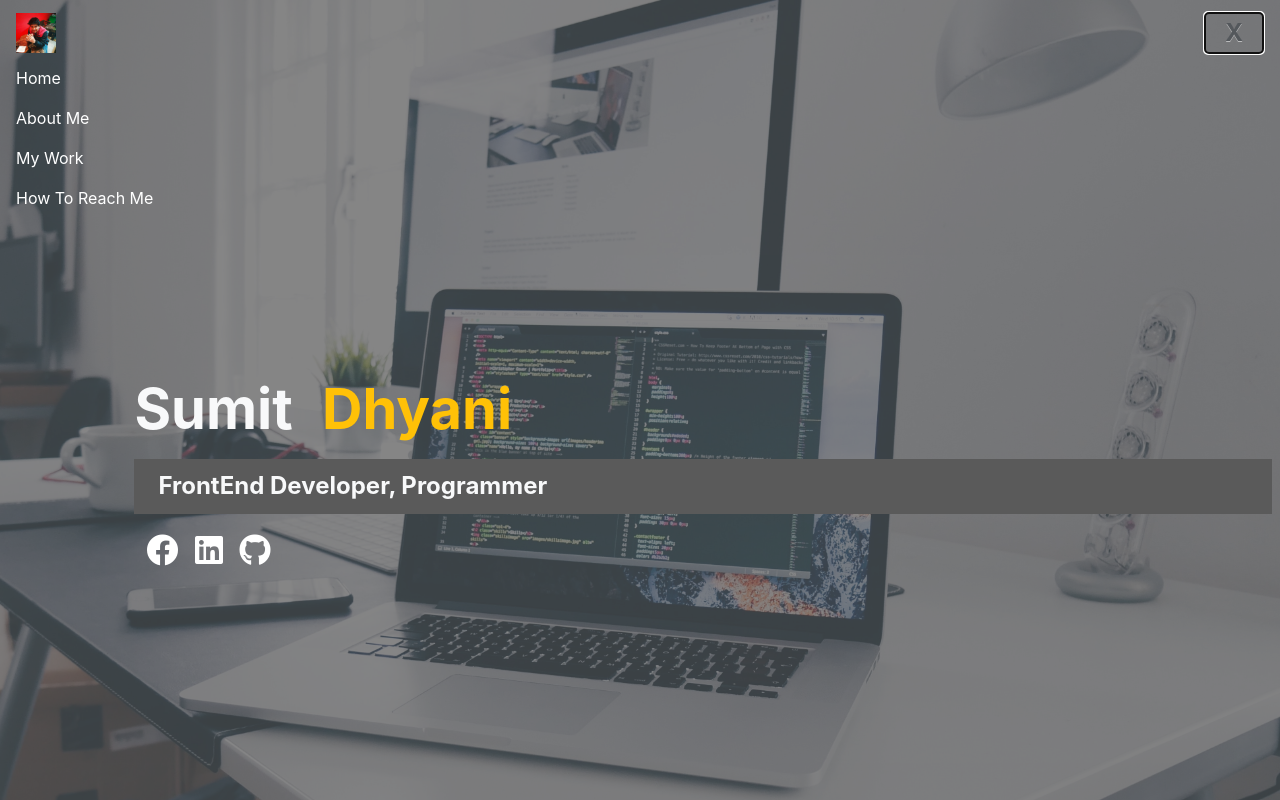
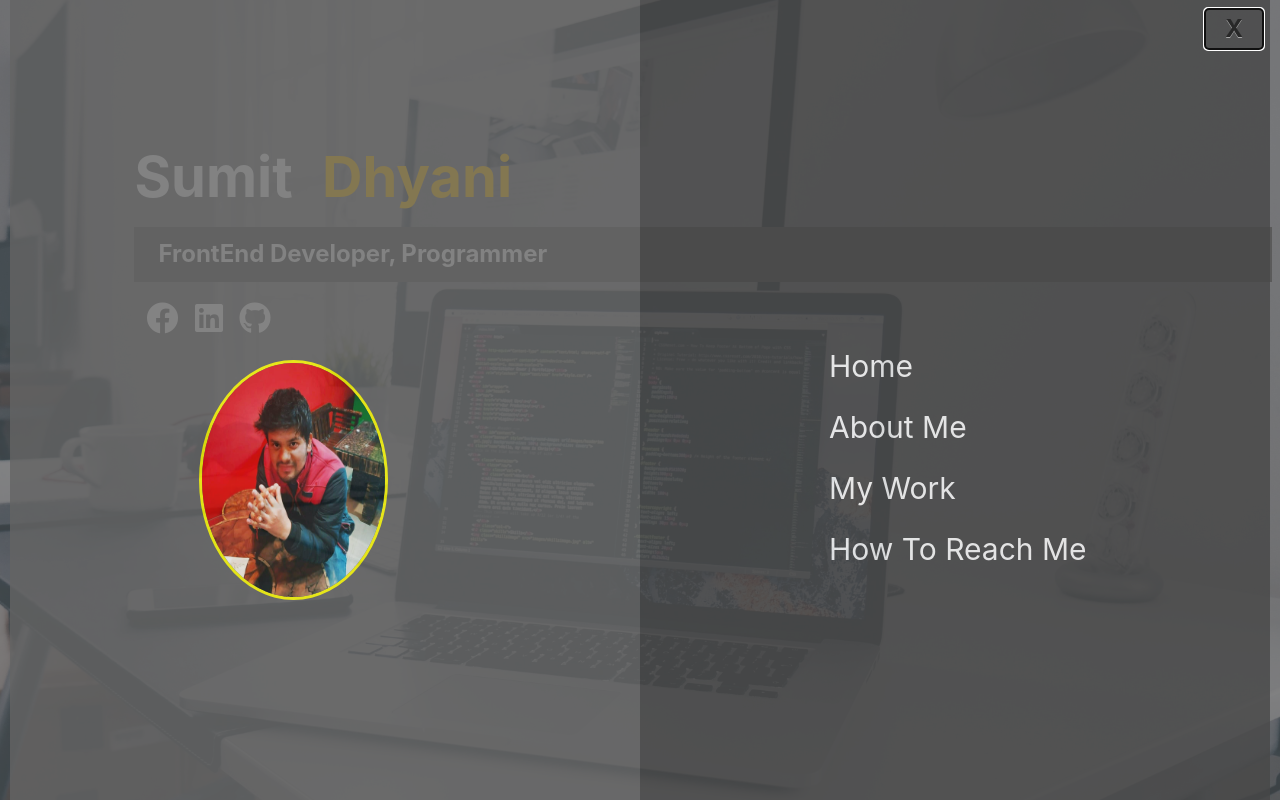
Before and after one commit to Sumitdhyani5892/My-Portfolio, a plain HTML site: page dist/index.html in a window 1280 px wide. Both pictures are taken after a click on the button "toggle navigation". Drawn offline with nearby package versions, Linux system fonts and the light colour scheme.

Commit message:
homepage setup

```diff
--- a/dist/index.html
+++ b/dist/index.html
@@ -17,18 +17,21 @@
 <body id="bg-image">
 
 	<nav class="navbar">
-		<a href="#" class="navbar-brand">
-			<img src="img/sumit.jpg" alt="" width="40px" />
-		</a>
-		<button class="navbar-toggler collapsed navbar-dark" id="button" type="button" data-toggle="collapse"
+		<div class="zero"></div>
+		<button class="navbar-toggler navbar-toggler-right collapsed navbar-light" id="button" type="button" data-toggle="collapse"
 			data-target="#navbarResponsive" aria-controls="navbarResponsive" aria-expanded="false"
 			aria-label="toggle navigation">
-			<span class="my-1 mx-2 close text-dark">X</span>
-			<span class="navbar-toggler-icon" id="hamburger"></span>
+			<span class="my-1 mx-2 close">X</span>
+			<span class="navbar-toggler-icon " id="hamburger"></span>
 
 
 		</button>
 		<div class="collapse navbar-collapse" id="navbarResponsive">
+			<div class="row">
+				<div class="col-6 box">
+					<img src="img/sumit.jpg" alt="" class="image-thumbnail image" height="30%" width='30%'>
+				</div>
+				<div class="col-6 box-1">
 			<ul class="navbar-nav mr-auto">
 				<li class="nav-item">
 					<a href="/" class="nav-link">Home</a>
@@ -43,6 +46,8 @@
 					<a href="/contact.html" class="nav-link">How To Reach Me</a>
 				</li>
 			</ul>
+			</div>
+			</div>
 		</div>
 	</nav>
 
--- a/dist/js/main.js
+++ b/dist/js/main.js
@@ -0,0 +1,24 @@
+const button = document.querySelector("#button");
+const box1 = document.querySelector(".box");
+const box2 = document.querySelector(".box-1");
+
+// initial menu state
+let showMenu = false;
+
+button.addEventListener("click", toggleStart);
+
+function toggleStart() {
+	if (!showMenu) {
+		box1.classList.add("show");
+		box2.classList.add("show");
+
+		// reset menu state
+		showMenu = true;
+	} else {
+		box1.classList.remove("show");
+		box2.classList.remove("show");
+
+		// init menu state
+		showMenu = false;
+	}
+}
--- a/scss/_config.scss
+++ b/scss/_config.scss
@@ -7,7 +7,7 @@ $background-opacity:0.7;
 
 
 @mixin easeOut {
-    transition: all 2.6s ease-in-out;
+    transition: all 0.6s ease-in-out;
 }
 
 @mixin background {
--- /dev/null
+++ b/scss/_menu.scss
@@ -0,0 +1,82 @@
+.navbar-toggler {
+    z-index: 1;
+    .close {
+    display:inline;
+}
+
+&.collapsed>.close, &:not(.collapsed)>.navbar-toggler-icon {
+    display:none;
+}
+
+}
+
+.navbar-collapse {
+      position: fixed;
+        top:0%;
+        left:0;
+        padding:0 25px;
+        width:100%;
+        height:100vh;
+        color:#fff;
+        opacity: 0.8;
+
+
+    .col-6.box{
+        top:0%;
+        left:0;
+        width:50%;
+        height:100vh;
+        background:lighten($primary-color,6);
+        transform: translate3d(0, 100%, 0);
+        @include easeOut;
+
+        &.show {
+            transform: translate3d(0,0,0);
+        }
+
+        .image {
+        position: absolute;
+        top:45%;
+        left:30%;
+        border: 3px solid yellow;
+        border-radius: 50%;
+
+    }
+
+   }
+
+     .col-6.box-1{
+        width:50%;
+        height:100vh;
+        background:darken($primary-color,5);
+        transform:translate3d(0, -100%, 0);
+        @include easeOut;
+
+       &.show {
+           transform:translate3d(0, 0, 0);
+        }
+
+
+        .navbar-nav {
+            position: absolute;
+            top:42%;
+            left:30%;
+            color:#fff;
+
+            & a {
+                font-size: 30px;
+
+            }
+            & a:hover {
+                color:$secondary-color;
+            }
+
+    }
+
+
+    }
+
+
+
+
+}
--- a/scss/main.scss
+++ b/scss/main.scss
@@ -1,4 +1,5 @@
 @import 'config';
+@import 'menu';
 
 * {
     box-sizing: border-box;
@@ -9,6 +10,7 @@
 body {
     @include background;
     background-color: $primary-color;
+    overflow:hidden;
 }
 
 
@@ -16,7 +18,7 @@ body {
 .cont-1 {
 
     .gap {
-    margin-top:7rem;
+    margin-top:3rem;
     margin-left:10%;
     padding-top: 30px;
 }
@@ -46,10 +48,3 @@ body {
 a {
     color:#fff;
 }
-
-.navbar-toggler>.close {
-    display:inline;
-}
-.navbar-toggler.collapsed>.close, .navbar-toggler:not(.collapsed)>.navbar-toggler-icon {
-    display:none;
-}
```
Also changed, not shown: dist/css/main.css.
